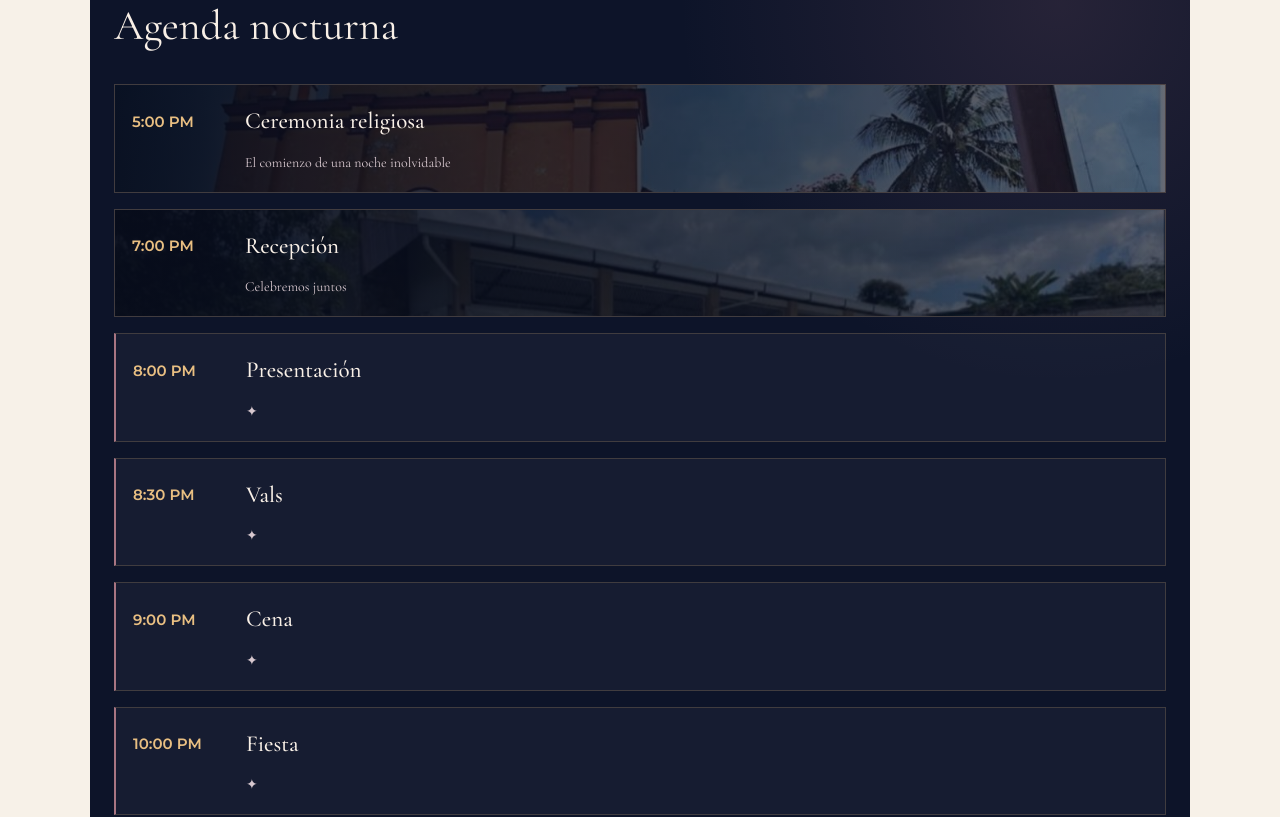
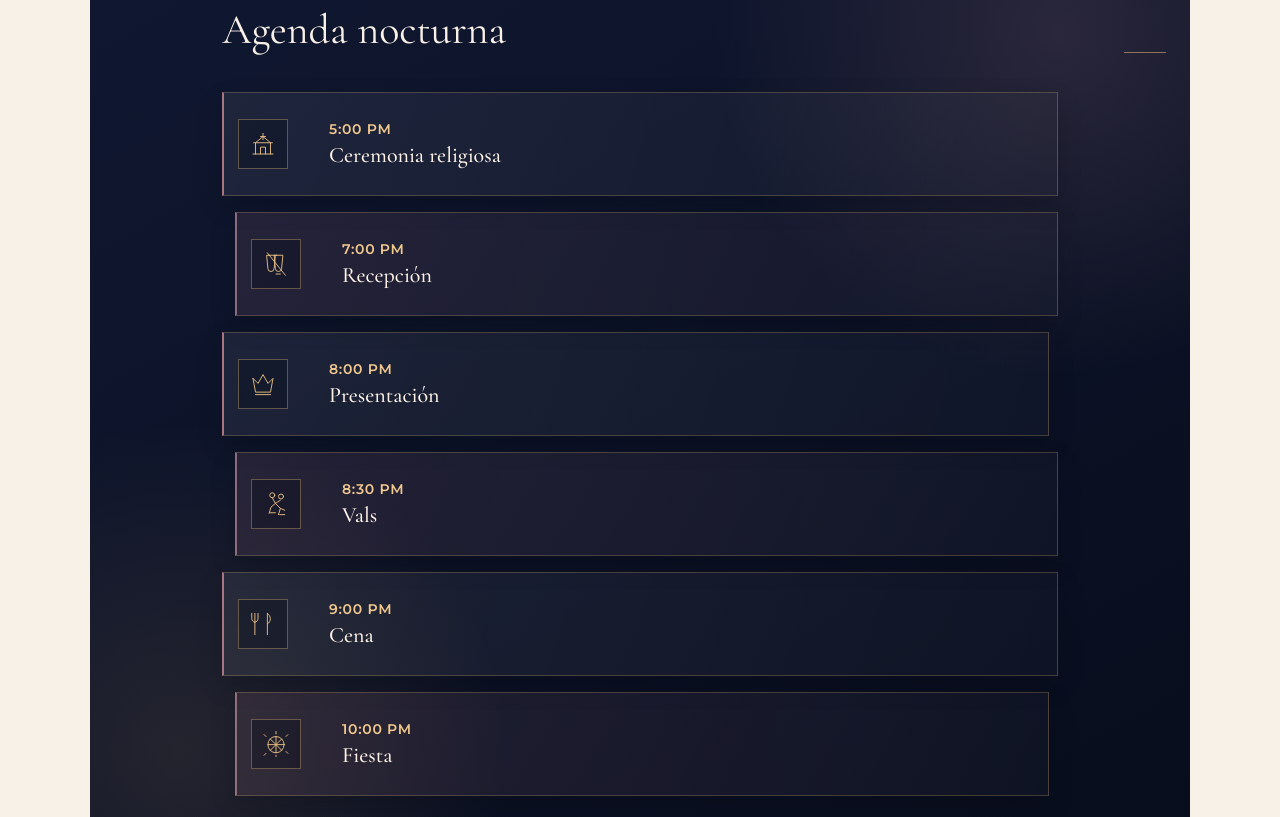
Before and after one commit to alecsis96/invitaciones-digitales, a Next.js app: page /xv-02 in a window 1280 px wide. Shown: the part 2120-2937 px from the top of the page. Built offline with nearby package versions, Linux system fonts and the light colour scheme.

Commit message:
Refine XV-02 night agenda

```diff
--- a/src/app/globals.css
+++ b/src/app/globals.css
@@ -134,3 +134,27 @@
 .glam-music { z-index:40; }
 
 @media (min-width:700px) { .glam-locations { padding:74px; } .glam-locations>div { grid-template-columns:repeat(2,minmax(0,1fr)); } .glam-locations article { grid-template-rows:280px auto; } .glam-location-media { min-height:280px; } .glam-carousel { width:100%; margin:0; grid-template-columns:minmax(0,.26fr) minmax(0,.74fr) minmax(0,.26fr); } .glam-main-photo { height:540px; } .glam-preview { height:340px; } .glam-gallery-prev { left:calc(13% + 8px); } .glam-gallery-next { right:calc(13% + 8px); } }
+
+/* XV-02 Agenda Nocturna — iconographic sequence, intentionally independent of XV-01. */
+.glam-agenda { overflow:hidden; padding:70px 24px; background:radial-gradient(circle at 88% 13%,rgba(185,135,148,.17),transparent 27%),radial-gradient(circle at 8% 88%,rgba(211,167,109,.12),transparent 25%),linear-gradient(150deg,#101832,#080d1c); }
+.glam-agenda:after { content:""; position:absolute; right:24px; top:146px; width:42px; height:1px; background:rgba(227,186,125,.55); box-shadow:10px 10px 0 -1px rgba(227,186,125,.35); }
+.glam-agenda h2 { position:relative; z-index:1; margin-bottom:31px; }
+.glam-agenda-grid { position:relative; z-index:1; gap:13px; }
+.glam-agenda>div.glam-agenda-grid { display:grid; grid-template-columns:1fr; padding:0; border:0; }
+.glam-agenda-grid .glam-agenda-moment { min-height:95px; display:grid; grid-template-columns:68px minmax(0,1fr); align-items:center; gap:15px; padding:17px 17px 17px 14px; border:1px solid rgba(232,190,122,.23); border-left-color:rgba(232,190,122,.52); background:linear-gradient(105deg,rgba(255,255,255,.065),rgba(255,255,255,.025)); box-shadow:0 10px 24px rgba(0,0,0,.16); }
+.glam-agenda-grid .glam-agenda-moment:nth-child(2n) { margin-left:13px; background:linear-gradient(105deg,rgba(178,120,137,.14),rgba(255,255,255,.025)); border-left-color:rgba(206,151,166,.65); }
+.glam-agenda-grid .glam-agenda-moment:nth-child(3n) { margin-right:9px; }
+.glam-agenda-grid .glam-agenda-moment>svg { width:50px; height:50px; padding:9px; color:#e7bd80; border:1px solid rgba(232,190,122,.37); background:rgba(7,12,27,.36); }
+.glam-agenda-grid .glam-agenda-moment>div { display:grid; grid-template-columns:1fr; gap:5px; padding:0; }
+.glam-agenda-grid .glam-agenda-moment time { color:#f0c78d; font:600 14px var(--font-sans); letter-spacing:.05em; }
+.glam-agenda-grid .glam-agenda-moment strong { color:#fff3e7; font-size:22px; font-weight:500; line-height:1.1; }
+.glam-reveal.is-visible .glam-agenda-moment { animation:glam-agenda-in .56s cubic-bezier(.22,.61,.36,1) both; }
+.glam-reveal.is-visible .glam-agenda-moment:nth-child(1) { animation-delay:.04s; }
+.glam-reveal.is-visible .glam-agenda-moment:nth-child(2) { animation-delay:.13s; }
+.glam-reveal.is-visible .glam-agenda-moment:nth-child(3) { animation-delay:.22s; }
+.glam-reveal.is-visible .glam-agenda-moment:nth-child(4) { animation-delay:.31s; }
+.glam-reveal.is-visible .glam-agenda-moment:nth-child(5) { animation-delay:.4s; }
+.glam-reveal.is-visible .glam-agenda-moment:nth-child(6) { animation-delay:.49s; }
+@keyframes glam-agenda-in { from { opacity:0; transform:translateY(16px); } to { opacity:1; transform:translateY(0); } }
+@media (min-width:700px) { .glam-agenda { padding-left:12%; padding-right:12%; } .glam-agenda-grid .glam-agenda-moment { grid-template-columns:76px minmax(0,1fr); min-height:104px; } }
+@media (prefers-reduced-motion:reduce) { .glam-reveal.is-visible .glam-agenda-moment { animation:none !important; } }
--- a/src/data/events/ana-sofia.glam.demo.ts
+++ b/src/data/events/ana-sofia.glam.demo.ts
@@ -6,7 +6,7 @@ export const anaSofiaGlamDemo: InvitationEvent = {
   introText: "Hay momentos en la vida que se convierten en para siempre.",
   ceremony: { label: "Ceremonia religiosa", time: "5:00 PM", venue: "Parroquia de Santiago Apóstol", address: "Central 9, Centro, 29930 Yajalón, Chis.", mapUrl: "https://maps.app.goo.gl/iqiYZ2wFWUM3teMK9?g_st=ac", image: "/images/parroquia-santiago-apostol.jpg", imageAlt: "Exterior de la Parroquia de Santiago Apóstol" },
   reception: { label: "Recepción", time: "7:00 PM", venue: "Salón Las Tejas", address: "Barranca Navil, 29930 Yajalón, Chis.", mapUrl: "https://maps.app.goo.gl/bSesnj7fdbd2a6R96?g_st=ac", image: "/images/salon-las-tejas.jpg", imageAlt: "Exterior del Salón Las Tejas" },
-  itinerary: [{ time: "5:00 PM", title: "Ceremonia religiosa" }, { time: "7:00 PM", title: "Recepción" }, { time: "8:00 PM", title: "Presentación" }, { time: "8:30 PM", title: "Vals" }, { time: "9:00 PM", title: "Cena" }, { time: "10:00 PM", title: "Fiesta" }],
+  itinerary: [{ time: "5:00 PM", title: "Ceremonia religiosa", icon: "church" }, { time: "7:00 PM", title: "Recepción", icon: "toast" }, { time: "8:00 PM", title: "Presentación", icon: "crown" }, { time: "8:30 PM", title: "Vals", icon: "dance" }, { time: "9:00 PM", title: "Cena", icon: "dinner" }, { time: "10:00 PM", title: "Fiesta", icon: "disco" }],
   gallery: [{ src: "/images/ana-sofia-gallery-portrait.jpg", alt: "Retrato de Ana Sofía" }, { src: "/images/ana-sofia-gallery-full-length.jpg", alt: "Ana Sofía de cuerpo completo" }, { src: "/images/ana-sofia-gallery-seated.jpg", alt: "Ana Sofía en pose editorial" }],
   dressCode: { style: "Formal y elegante", groups: [{ label: "Ellas", description: "Vestido largo" }, { label: "Ellos", description: "Traje formal" }], suggestedColors: [{ value: "#10182d", label: "Navy" }, { value: "#d1a76d", label: "Champagne" }, { value: "#9a6678", label: "Mauve" }, { value: "#171518", label: "Negro" }], reservedColors: [{ value: "#d9b7b0", label: "Rosa" }] },
   giftRegistry: { title: "Mesa de regalos", description: "Tu presencia es el regalo más especial. Si deseas tener un detalle, será recibido con cariño." },
--- a/src/templates/xv/glam-02/XVGlamInvitation.tsx
+++ b/src/templates/xv/glam-02/XVGlamInvitation.tsx
@@ -74,16 +74,24 @@ function GlamDate({ event }: { event: InvitationEvent }) {
 }
 
 function GlamAgenda({ event }: { event: InvitationEvent }) {
-  const visuals = [event.ceremony?.image, event.reception?.image];
   return <section className="glam-agenda"><p>LA NOCHE</p><h2>Agenda nocturna</h2><div className="glam-agenda-grid">
-    {event.itinerary?.map((item, index) => {
-      const image = index < 2 ? visuals[index] : undefined;
-      return <article key={`${item.time}-${item.title}`} className={image ? "with-photo" : ""}>
-        {image && <Image src={image} alt="" fill sizes="(max-width: 700px) 90vw, 420px" />}
-        <div><time>{item.time}</time><strong>{item.title}</strong><span>{index < 2 ? (index === 0 ? "El comienzo de una noche inolvidable" : "Celebremos juntos") : "✦"}</span></div>
-      </article>;
-    })}
+    {event.itinerary?.map((item, index) => <article key={`${item.time}-${item.title}`} className={`glam-agenda-moment glam-agenda-moment-${index + 1}`}>
+      <GlamAgendaIcon name={item.icon} /><div><time>{item.time}</time><strong>{item.title}</strong></div>
+    </article>)}
   </div></section>;
+}
+
+function GlamAgendaIcon({ name }: { name?: string }) {
+  const shared = { fill: "none", stroke: "currentColor", strokeWidth: 1.5, strokeLinecap: "round" as const, strokeLinejoin: "round" as const };
+  switch (name) {
+    case "church": return <svg viewBox="0 0 48 48" aria-hidden="true"><path {...shared} d="M8 40h32M12 40V22l12-10 12 10v18M20 40V29h8v11M24 7v10M20 12h8" /><path {...shared} d="M9 22h30" /></svg>;
+    case "toast": return <svg viewBox="0 0 48 48" aria-hidden="true"><path {...shared} d="M13 10h10l-2 21a5 5 0 0 1-10 0L9 10h4Z M25 10h10l-2 21a5 5 0 0 1-10 0l-2-21h4Z" /><path {...shared} d="m10 6 29 36M24 40h7" /></svg>;
+    case "crown": return <svg viewBox="0 0 48 48" aria-hidden="true"><path {...shared} d="m8 15 8 8 8-14 8 14 8-8-4 22H12L8 15Z M12 41h24" /></svg>;
+    case "dance": return <svg viewBox="0 0 48 48" aria-hidden="true"><circle {...shared} cx="18" cy="10" r="4" /><circle {...shared} cx="32" cy="12" r="4" /><path {...shared} d="m18 14 5 9 8-5m-8 5-7 6-3 10m10-16 8 8 7 3m-7-3-3 10m-13-3h8m7 3h8" /></svg>;
+    case "dinner": return <svg viewBox="0 0 48 48" aria-hidden="true"><path {...shared} d="M11 7v14m-5-14v8c0 3 2 6 5 6s5-3 5-6V7m-5 14v20M31 7v34m0-34c6 4 7 13 0 17" /></svg>;
+    case "disco": return <svg viewBox="0 0 48 48" aria-hidden="true"><circle {...shared} cx="24" cy="25" r="13" /><path {...shared} d="m15 16 18 18m0-18L15 34M24 12v26M11 25h26M24 4v4m0 34v2M5 9l3 3m32 24 3 3M43 9l-3 3M8 39l-3 3" /></svg>;
+    default: return <svg viewBox="0 0 48 48" aria-hidden="true"><path {...shared} d="m24 6 4 12 12 4-12 4-4 12-4-12-12-4 12-4 4-12Z" /></svg>;
+  }
 }
 
 function GlamLocations({ event }: { event: InvitationEvent }) {
```
